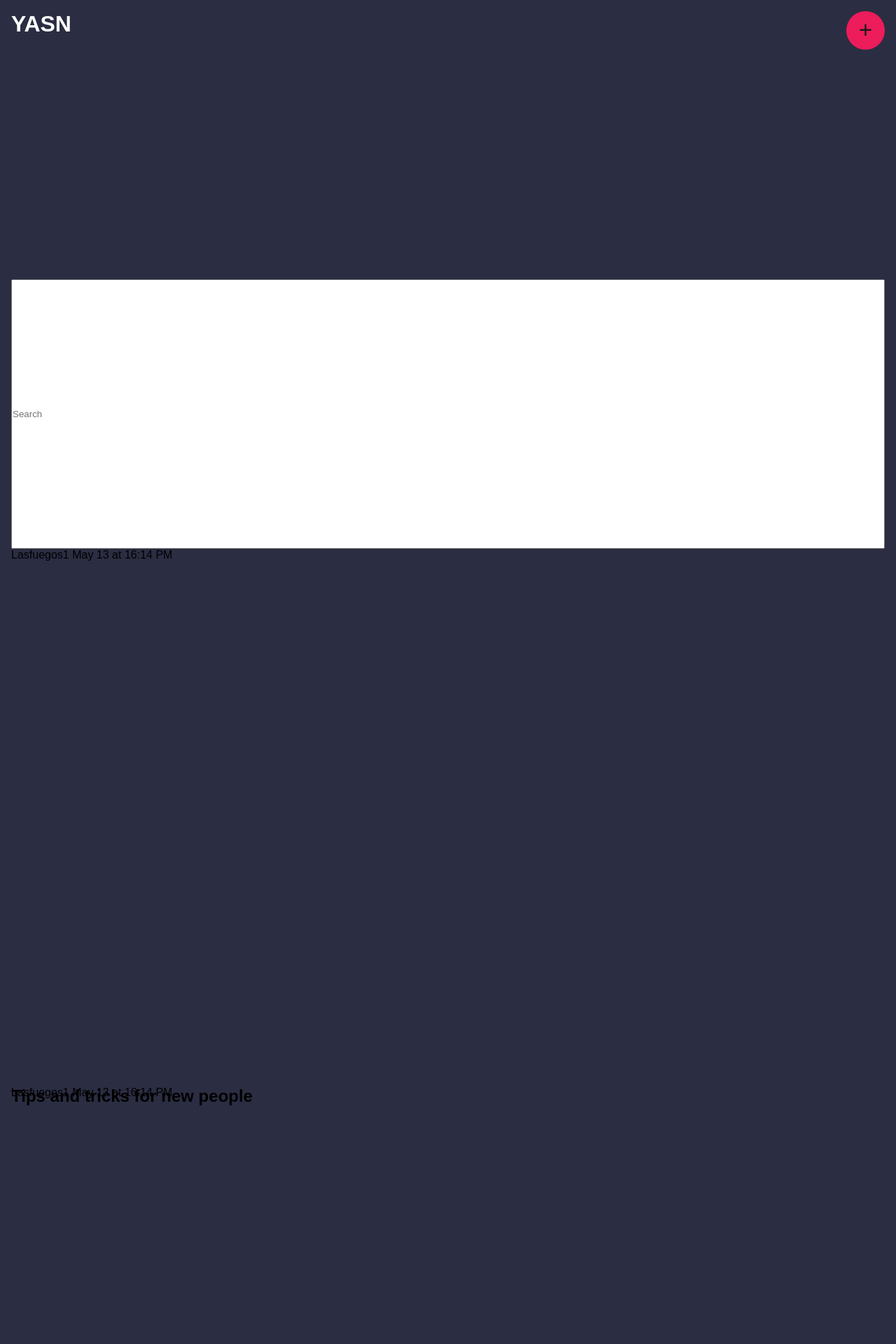
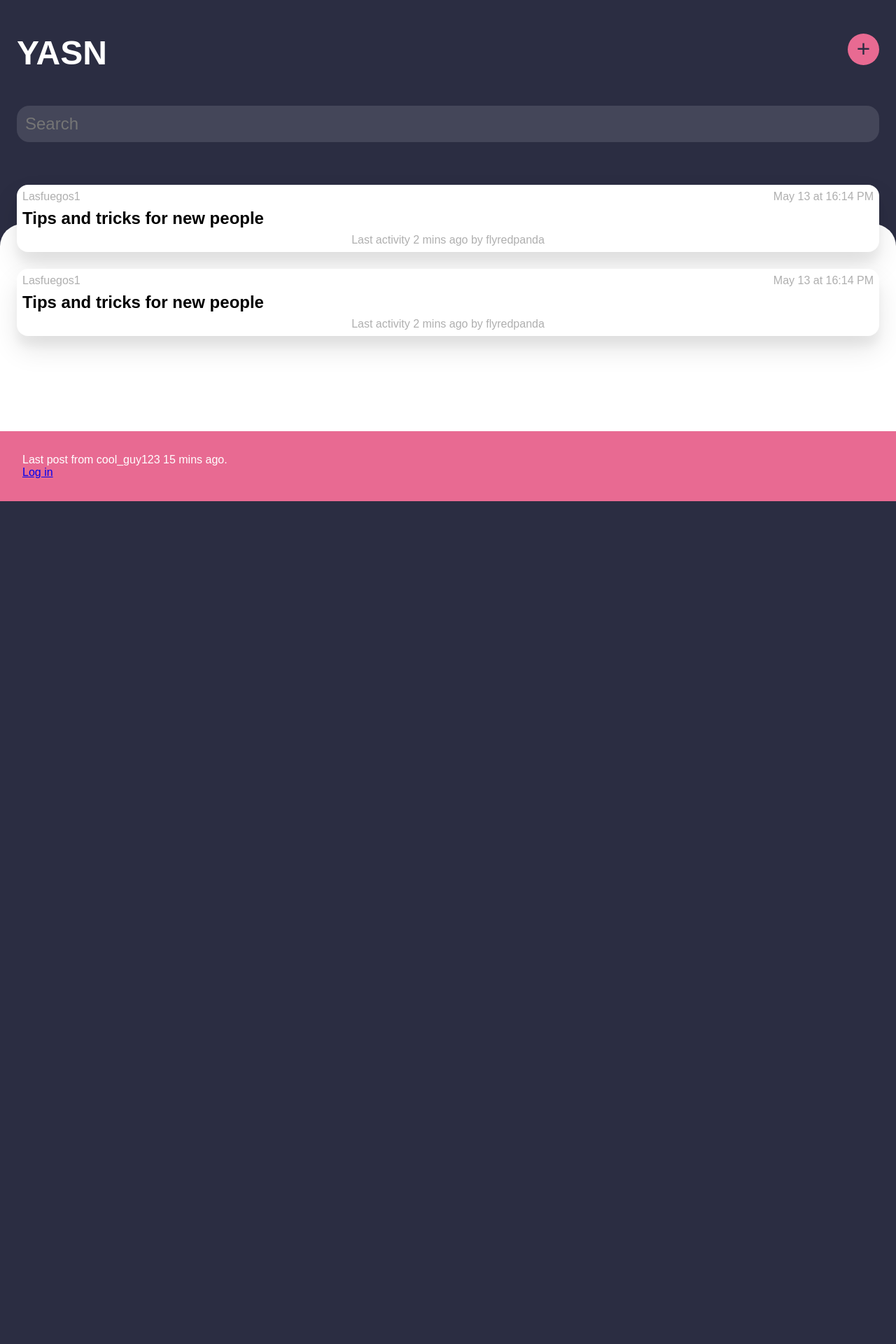
Before and after one commit to untypedjay/yasn, a PHP site: page / in a window 1280 px wide. Shown: the top 1920 px of the page at 70% size. After the commit the page ends 716 px from the top, so only its background shows below. Run offline with PHP 8.4, Linux system fonts and the light colour scheme.

Commit message:
Implement basic home UI

```diff
--- a/css/header.min.css
+++ /dev/null
@@ -1 +0,0 @@
-.header-container{display:flex}
--- a/css/main.min.css
+++ b/css/main.min.css
@@ -1 +1 @@
-html{box-sizing:border-box}*,*:before,*:after{box-sizing:inherit;font-family:Arial, Helvetica, sans-serif;height:100%;margin:0;padding:0}.wrapper{padding:1em;background-color:#2b2d42}.plus{position:relative;z-index:1;width:55px;height:55px;color:#1a1a1a;background:#ed1c5b;border-radius:50%;border:none;transition:box-shadow 400ms cubic-bezier(0.2, 0, 0.7, 1),transform 200ms cubic-bezier(0.2, 0, 0.7, 1)}.plus:after{content:"+";font-size:2.5em;line-height:1.1em}.plus:hover{transform:rotate(45deg);box-shadow:0 0 1px 15px rgba(232,106,146,0.4),0 0 1px 30px rgba(232,106,146,0.1),0 0 1px 45px rgba(232,106,146,0.1)}.header-container{display:flex;flex-direction:column}.title-container{display:flex;justify-content:space-between}.title{color:white}
+html{box-sizing:border-box}*,*:before,*:after{box-sizing:inherit;font-family:Arial, Helvetica, sans-serif;margin:0;padding:0}.wrapper{background-color:#2b2d42;color:white;display:flex;flex-direction:column}.plus{position:relative;z-index:1;width:45px;height:45px;color:#2b2d42;background:#e86a92;border-radius:50%;border:none;transition:box-shadow 400ms cubic-bezier(0.2, 0, 0.7, 1),transform 200ms cubic-bezier(0.2, 0, 0.7, 1)}.plus:after{content:"+";font-size:2.5em;line-height:1.1em}.plus:hover{transform:rotate(45deg);box-shadow:0 0 1px 15px rgba(232,106,146,0.4),0 0 1px 30px rgba(232,106,146,0.1),0 0 1px 45px rgba(232,106,146,0.1)}.header-container{height:5em;display:flex;flex-direction:column;padding:3em 1.5em 0 1.5em}.header-container input{border-radius:0.75em;border:none;padding:0.5em;font-size:1.5em;background:#444659;color:white}.title-container{display:flex;justify-content:space-between;padding-bottom:3em}.title{font-size:3em}.post-container{padding-top:2em;background-color:white;border-top-left-radius:2em;border-top-right-radius:2em;margin-top:15em;color:black}footer{background-color:#e86a92;padding:2em}.post{border-radius:1em;margin:1.5em;padding:0.5em;position:relative;top:-7em;box-shadow:0 19px 38px rgba(0,0,0,0.1),0 15px 12px rgba(0,0,0,0.04);background-color:white}.post .post-header{display:flex;justify-content:space-between;color:#afafaf;margin-bottom:0.5em}.post .post-footer{color:#afafaf;text-align:center;margin-top:0.5em}
--- a/css/scss/_general.scss
+++ b/css/scss/_general.scss
@@ -6,12 +6,13 @@ html {
 *:after {
   box-sizing: inherit;
   font-family: Arial, Helvetica, sans-serif;
-  height: 100%;
 	margin: 0;
 	padding: 0;
 }
 
 .wrapper {
-	padding: 1em;
 	background-color: $space-cadet;
+	color: white;
+	display: flex;
+	flex-direction: column;
 }
--- a/css/scss/_header.scss
+++ /dev/null
@@ -1,14 +0,0 @@
-.header-container {
-  display: flex;
-  flex-direction: column;
-  height: 5em;
-}
-
-.title-container {
-  display: flex;
-  justify-content: space-between;
-}
-
-.title {
-  color: white;
-}
--- a/css/scss/_home.scss
+++ b/css/scss/_home.scss
@@ -0,0 +1,39 @@
+.header-container {
+  height: 5em;
+  display: flex;
+  flex-direction: column;
+  padding: 3em 1.5em 0 1.5em;
+
+  input {
+    border-radius: 0.75em;
+    border: none;
+    padding: 0.5em;
+    font-size: 1.5em;
+    background: $space-cadet-bright;
+    color: white;
+  }
+}
+
+.title-container {
+  display: flex;
+  justify-content: space-between;
+  padding-bottom: 3em;
+}
+
+.title {
+  font-size: 3em;
+}
+
+.post-container {
+  padding-top: 2em;
+  background-color: white;
+  border-top-left-radius: 2em;
+  border-top-right-radius: 2em;
+  margin-top: 15em;
+  color: black;
+}
+
+footer {
+  background-color: $cyclamen;
+  padding: 2em;
+}
--- a/css/scss/_plusButton.scss
+++ b/css/scss/_plusButton.scss
@@ -1,19 +1,19 @@
 .plus{
   position: relative;
   z-index: 1;
-  width: 55px;
-  height: 55px;
-  color: $space-cadot;
+  width: 45px;
+  height: 45px;
+  color: $space-cadet;
   background: $cyclamen;
   border-radius: 50%;
   border: none;
   transition: box-shadow 400ms cubic-bezier(.2,0,.7,1), transform 200ms cubic-bezier(.2,0,.7,1);
-  &:after{
+  &:after {
       content: "+";
       font-size: 2.5em;
       line-height: 1.1em;
   }
-  &:hover{
+  &:hover {
       transform: rotate(45deg);
       box-shadow: 0 0 1px 15px rgba($cyclamen, 0.4),
       0 0 1px 30px rgba($cyclamen, 0.1),
--- /dev/null
+++ b/css/scss/_post.scss
@@ -0,0 +1,22 @@
+.post {
+  border-radius: 1em;
+  margin: 1.5em;
+  padding: 0.5em;
+  position: relative;
+  top: -7em;
+  box-shadow: 0 19px 38px rgba(0,0,0,0.10), 0 15px 12px rgba(0,0,0,0.04);
+  background-color: white;
+
+  .post-header {
+    display: flex;
+    justify-content: space-between;
+    color: $grey;
+    margin-bottom: 0.5em;
+  }
+
+  .post-footer {
+    color: $grey;
+    text-align: center;
+    margin-top: 0.5em;
+  }
+}
--- a/css/scss/_variables.scss
+++ b/css/scss/_variables.scss
@@ -1,3 +1,5 @@
 // colors
 $space-cadet: #2b2d42;
+$space-cadet-bright: #444659;
 $cyclamen: #e86a92;
+$grey: #afafaf;
--- a/css/scss/main.scss
+++ b/css/scss/main.scss
@@ -1,5 +1,5 @@
 @import 'variables';
 @import 'general';
 @import 'plusButton';
-@import 'header';
 @import 'home';
+@import 'post';
--- a/views/home.inc
+++ b/views/home.inc
@@ -7,7 +7,7 @@
     <meta name="description" content="Yet another social network"/>
     <meta name="author" content="Johannes Hüsers"/>
     <title>YASN</title>
-    <link rel="stylesheet" href="css/main.min.css"/>
+    <link rel="stylesheet" href="css/main.min.css?<?php echo date('l jS \of F Y h:i:s A'); ?>"/>
   </head>
   <body class="wrapper">
     <?php self::renderView('partial/header', $data); ?>
--- a/views/partial/footer.inc
+++ b/views/partial/footer.inc
@@ -1,3 +1,6 @@
 <footer>
-
+  <div>
+    Last post from <span>cool_guy123</span> <span>15 mins</span> ago.
+  </div>
+  <a href="#">Log in</a>
 </footer>
--- a/views/partial/post.inc
+++ b/views/partial/post.inc
@@ -1,13 +1,10 @@
 <article class="post">
-  <div>
+  <div class="post-header">
     <span>Lasfuegos1</span>
     <span>May 13 at 16:14 PM</span>
   </div>
   <h2>Tips and tricks for new people</h2>
-  <div>
+  <div class="post-footer">
     Last activity <span>2 mins</span> ago by <span>flyredpanda</span>
   </div>
-  <div>
-    <span>3</span>
-  </div>
 </article>
```
